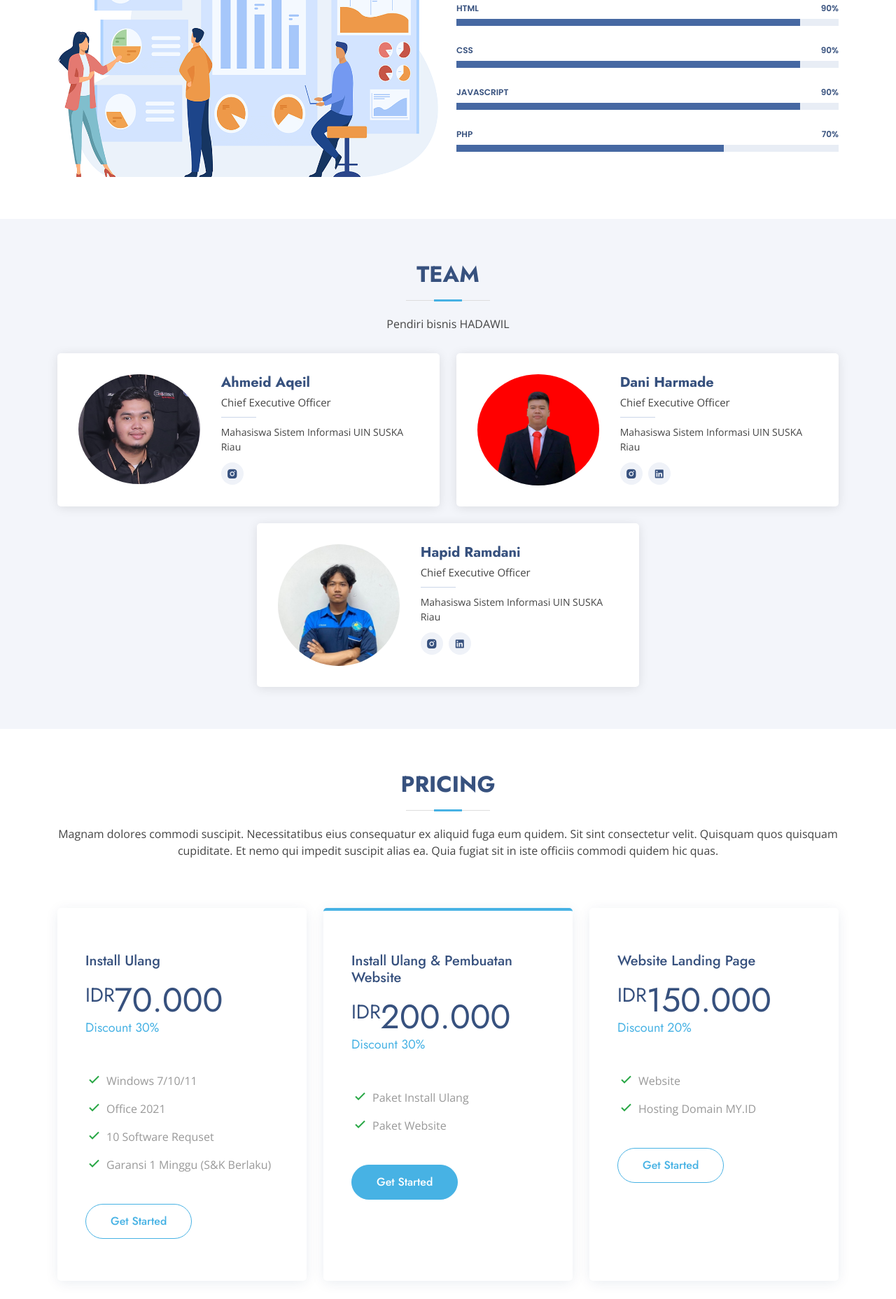
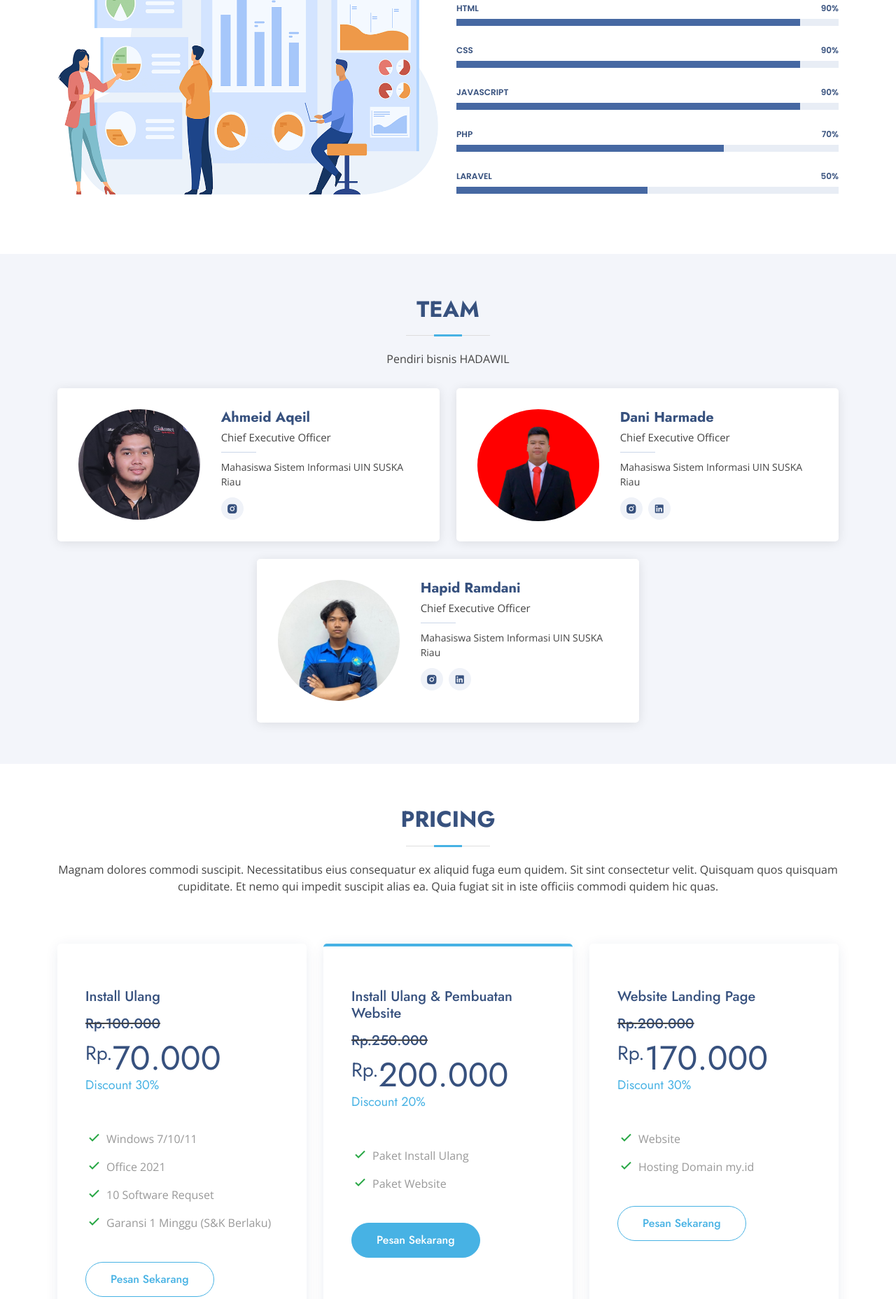
Before and after one commit to daniharmade/hadawilITE, a plain HTML site: page index.html in a window 1280 px wide. Shown: the part 1939-3796 px from the top of the page at 70% size. Drawn offline with nearby package versions, Linux system fonts and the light colour scheme.

Commit message:
Menambahkan harga yang dicoret pada daftar harga; Menambahkan progress bar laravel

```diff
--- a/assets/css/style.css
+++ b/assets/css/style.css
@@ -181,7 +181,7 @@ h6 {
 .navbar a:hover,
 .navbar .active,
 .navbar .active:focus,
-.navbar li:hover>a {
+.navbar li:hover > a {
   color: #47b2e4;
 }
 
@@ -236,11 +236,11 @@ h6 {
 
 .navbar .dropdown ul a:hover,
 .navbar .dropdown ul .active:hover,
-.navbar .dropdown ul li:hover>a {
-  color: #47b2e4;
-}
-
-.navbar .dropdown:hover>ul {
+.navbar .dropdown ul li:hover > a {
+  color: #47b2e4;
+}
+
+.navbar .dropdown:hover > ul {
   opacity: 1;
   top: 100%;
   visibility: visible;
@@ -252,7 +252,7 @@ h6 {
   visibility: hidden;
 }
 
-.navbar .dropdown .dropdown:hover>ul {
+.navbar .dropdown .dropdown:hover > ul {
   opacity: 1;
   top: 0;
   left: 100%;
@@ -264,7 +264,7 @@ h6 {
     left: -90%;
   }
 
-  .navbar .dropdown .dropdown:hover>ul {
+  .navbar .dropdown .dropdown:hover > ul {
     left: -100%;
   }
 }
@@ -336,7 +336,7 @@ h6 {
 
 .navbar-mobile a:hover,
 .navbar-mobile .active,
-.navbar-mobile li:hover>a {
+.navbar-mobile li:hover > a {
   color: #47b2e4;
 }
 
@@ -372,11 +372,11 @@ h6 {
 
 .navbar-mobile .dropdown ul a:hover,
 .navbar-mobile .dropdown ul .active:hover,
-.navbar-mobile .dropdown ul li:hover>a {
-  color: #47b2e4;
-}
-
-.navbar-mobile .dropdown>.dropdown-active {
+.navbar-mobile .dropdown ul li:hover > a {
+  color: #47b2e4;
+}
+
+.navbar-mobile .dropdown > .dropdown-active {
   display: block;
   visibility: visible !important;
 }
@@ -607,7 +607,7 @@ section {
   position: relative;
 }
 
-.about .content ul li+li {
+.about .content ul li + li {
   margin-top: 10px;
 }
 
@@ -685,7 +685,7 @@ section {
   list-style: none;
 }
 
-.why-us .accordion-list li+li {
+.why-us .accordion-list li + li {
   margin-top: 15px;
 }
 
@@ -747,7 +747,6 @@ section {
 }
 
 @media (max-width: 1024px) {
-
   .why-us .content,
   .why-us .accordion-list {
     padding-left: 0;
@@ -887,7 +886,8 @@ section {
 # Cta
 --------------------------------------------------------------*/
 .cta {
-  background: linear-gradient(rgba(40, 58, 90, 0.9), rgba(40, 58, 90, 0.9)), url("../img/cta-bg.jpg") fixed center center;
+  background: linear-gradient(rgba(40, 58, 90, 0.9), rgba(40, 58, 90, 0.9)),
+    url("../img/cta-bg.jpg") fixed center center;
   background-size: cover;
   padding: 120px 0;
 }
@@ -1044,7 +1044,10 @@ section {
   position: relative;
 }
 
-.portfolio-details .portfolio-details-slider .swiper-pagination .swiper-pagination-bullet {
+.portfolio-details
+  .portfolio-details-slider
+  .swiper-pagination
+  .swiper-pagination-bullet {
   width: 12px;
   height: 12px;
   background-color: #fff;
@@ -1052,7 +1055,10 @@ section {
   border: 1px solid #47b2e4;
 }
 
-.portfolio-details .portfolio-details-slider .swiper-pagination .swiper-pagination-bullet-active {
+.portfolio-details
+  .portfolio-details-slider
+  .swiper-pagination
+  .swiper-pagination-bullet-active {
   background-color: #47b2e4;
 }
 
@@ -1075,7 +1081,7 @@ section {
   font-size: 15px;
 }
 
-.portfolio-details .portfolio-info ul li+li {
+.portfolio-details .portfolio-info ul li + li {
   margin-top: 10px;
 }
 
@@ -1187,7 +1193,7 @@ section {
   color: #fff;
 }
 
-.team .member .social a+a {
+.team .member .social a + a {
   margin-left: 8px;
 }
 
@@ -1214,6 +1220,10 @@ section {
   color: #37517e;
 }
 
+.pricing h5 {
+  color: #37517e;
+}
+
 .pricing h4 {
   font-size: 48px;
   color: #37517e;
@@ -1329,7 +1339,7 @@ section {
   list-style: none;
 }
 
-.faq .faq-list li+li {
+.faq .faq-list li + li {
   margin-top: 15px;
 }
 
@@ -1506,7 +1516,7 @@ section {
   font-weight: 600;
 }
 
-.contact .php-email-form .error-message br+br {
+.contact .php-email-form .error-message br + br {
   margin-top: 25px;
 }
 
@@ -1567,7 +1577,7 @@ section {
   padding: 10px 12px;
 }
 
-.contact .php-email-form button[type=submit] {
+.contact .php-email-form button[type="submit"] {
   background: #47b2e4;
   border: 0;
   padding: 12px 34px;
@@ -1576,7 +1586,7 @@ section {
   border-radius: 50px;
 }
 
-.contact .php-email-form button[type=submit]:hover {
+.contact .php-email-form button[type="submit"]:hover {
   background: #209dd8;
 }
 
@@ -1621,11 +1631,11 @@ section {
   font-size: 14px;
 }
 
-.breadcrumbs ol li+li {
+.breadcrumbs ol li + li {
   padding-left: 10px;
 }
 
-.breadcrumbs ol li+li::before {
+.breadcrumbs ol li + li::before {
   display: inline-block;
   padding-right: 10px;
   color: #4668a2;
@@ -1667,13 +1677,13 @@ section {
   text-align: left;
 }
 
-#footer .footer-newsletter form input[type=email] {
+#footer .footer-newsletter form input[type="email"] {
   border: 0;
   padding: 4px 8px;
   width: calc(100% - 100px);
 }
 
-#footer .footer-newsletter form input[type=submit] {
+#footer .footer-newsletter form input[type="submit"] {
   position: absolute;
   top: 0;
   right: 0;
@@ -1689,7 +1699,7 @@ section {
   box-shadow: 0px 2px 15px rgba(0, 0, 0, 0.1);
 }
 
-#footer .footer-newsletter form input[type=submit]:hover {
+#footer .footer-newsletter form input[type="submit"]:hover {
   background: #209dd8;
 }
 
--- a/index.html
+++ b/index.html
@@ -44,7 +44,8 @@
     <!-- ======= Header ======= -->
     <header id="header" class="fixed-top">
       <div class="container d-flex align-items-center">
-        <h1 class="logo me-auto"><a href="index.html">HADAWIL</a></h1> -->
+        <h1 class="logo me-auto"><a href="index.html">HADAWIL</a></h1>
+        -->
         <!-- Uncomment below if you prefer to use an image logo
 <!--         <a
           href="index.html"
@@ -314,6 +315,18 @@
                     ></div>
                   </div>
                 </div>
+                <div class="progress">
+                  <span class="skill">Laravel <i class="val">50%</i></span>
+                  <div class="progress-bar-wrap">
+                    <div
+                      class="progress-bar"
+                      role="progressbar"
+                      aria-valuenow="50"
+                      aria-valuemin="0"
+                      aria-valuemax="100"
+                    ></div>
+                  </div>
+                </div>
               </div>
             </div>
           </div>
@@ -424,7 +437,8 @@
             <div class="col-lg-4" data-aos="fade-up" data-aos-delay="100">
               <div class="box">
                 <h3>Install Ulang</h3>
-                <h4><sup>IDR</sup>70.000<span>Discount 30%</span></h4>
+                <s><h5>Rp.100.000</h5></s>
+                <h4><sup>Rp.</sup>70.000<span>Discount 30%</span></h4>
                 <ul>
                   <li><i class="bx bx-check"></i>Windows 7/10/11</li>
                   <li><i class="bx bx-check"></i>Office 2021</li>
@@ -437,7 +451,7 @@
                   href="https://wa.me/6287796622516"
                   class="buy-btn"
                   target="_blank"
-                  >Get Started</a
+                  >Pesan Sekarang</a
                 >
               </div>
             </div>
@@ -449,7 +463,8 @@
             >
               <div class="box featured">
                 <h3>Install Ulang & Pembuatan Website</h3>
-                <h4><sup>IDR</sup>200.000<span>Discount 30%</span></h4>
+                <s><h5>Rp.250.000</h5></s>
+                <h4><sup>Rp.</sup>200.000<span>Discount 20%</span></h4>
                 <ul>
                   <li><i class="bx bx-check"></i> Paket Install Ulang</li>
                   <li><i class="bx bx-check"></i>Paket Website</li>
@@ -458,7 +473,7 @@
                   href="https://wa.me/6287796622516"
                   class="buy-btn"
                   target="_blank"
-                  >Get Started</a
+                  >Pesan Sekarang</a
                 >
               </div>
             </div>
@@ -470,16 +485,17 @@
             >
               <div class="box">
                 <h3>Website Landing Page</h3>
-                <h4><sup>IDR</sup>150.000<span>Discount 20%</span></h4>
+                <s><h5>Rp.200.000</h5></s>
+                <h4><sup>Rp.</sup>170.000<span>Discount 30%</span></h4>
                 <ul>
                   <li><i class="bx bx-check"></i> Website</li>
-                  <li><i class="bx bx-check"></i>Hosting Domain MY.ID</li>
+                  <li><i class="bx bx-check"></i>Hosting Domain my.id</li>
                 </ul>
                 <a
                   href="https://wa.me/6287796622516"
                   class="buy-btn"
                   target="_blank"
-                  >Get Started</a
+                  >Pesan Sekarang</a
                 >
               </div>
             </div>
```
